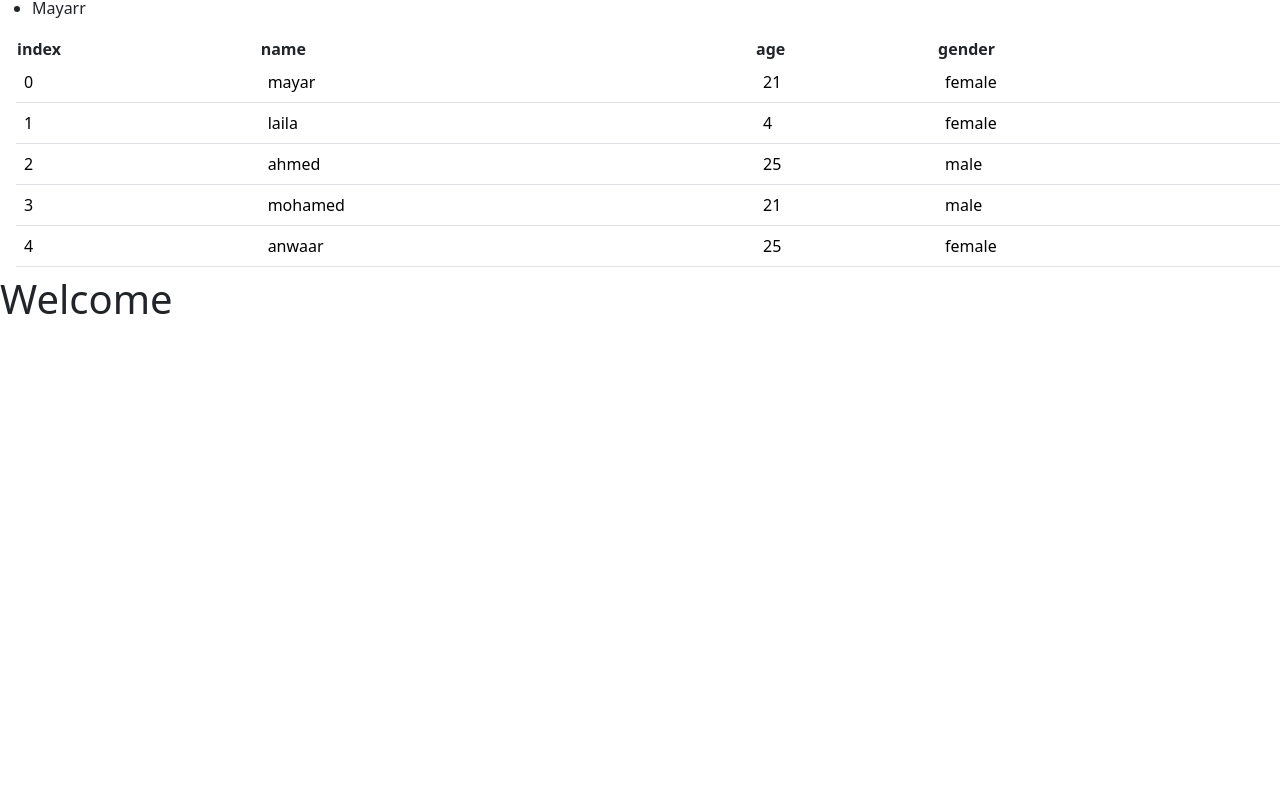
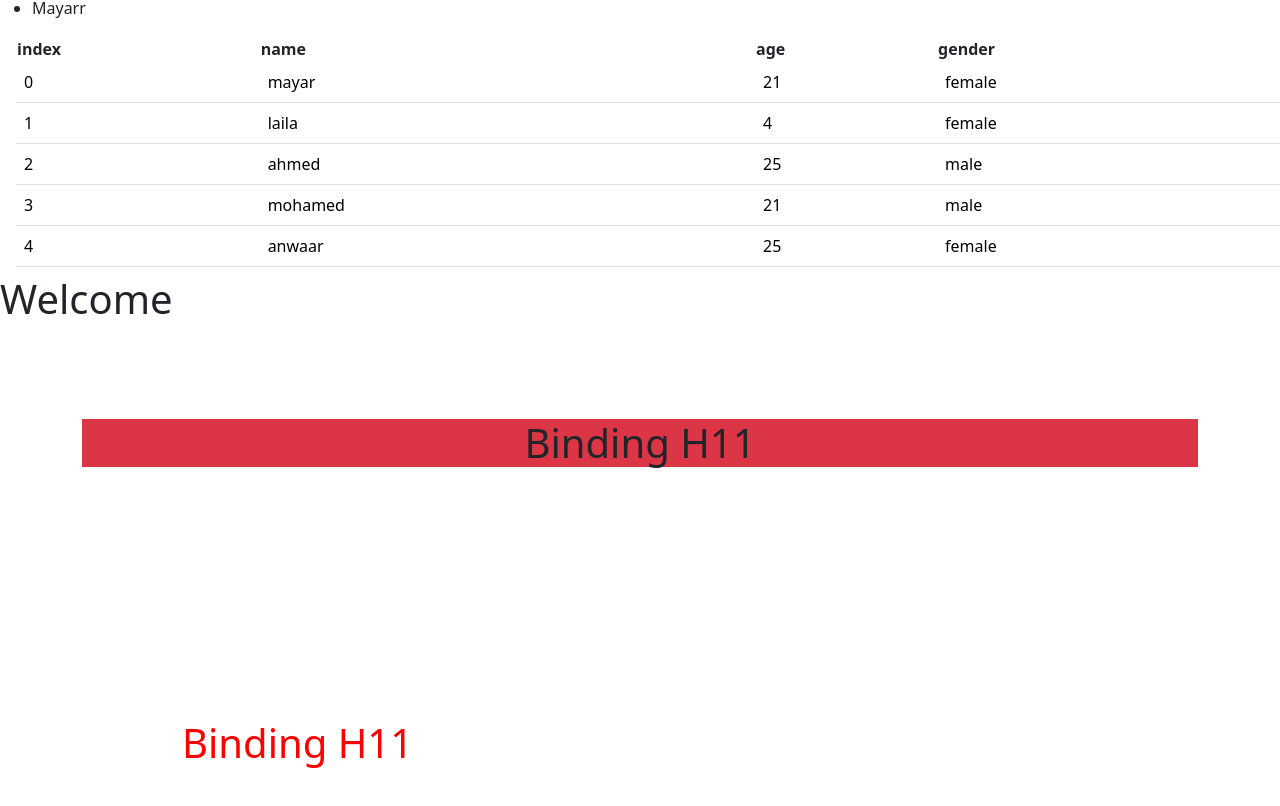
Before and after one commit to Mayar-Fawzy/Project1, an Angular app: page / in a window 1280 px wide. Shown: the part 374-1180 px from the top of the page. Before the commit the page ends 800 px from the top, so only its background shows below. Built offline with nearby package versions, Linux system fonts and the light colour scheme.

Commit message:
binding one way

```diff
--- a/src/app/binding/binding.component.html
+++ b/src/app/binding/binding.component.html
@@ -56,3 +56,15 @@
  </p>
  </div>
  <!-- ngclass -->
+  <div class="container py-5 my-5">
+     <h1 [ngClass]="
+     {'text-center bg-danger':productPrice<100,  'bg-warning':nAmE=='mayar'
+     }" >Binding H11</h1>
+  </div>
+  <!-- ngStyle -->
+  <div class="container py-5 my-5">
+    <h1 [ngStyle]="
+    {'color':productPrice<100? 'red': 'pink',
+    'margin.px':nAmE=='mayar'?'100':'29'
+    }" >Binding H11</h1>
+ </div>
--- a/src/app/binding/binding.component.ts
+++ b/src/app/binding/binding.component.ts
@@ -8,6 +8,7 @@ import { Users } from '../users';
 
 })
 export class BindingComponent {
+  nAmE:string="mayar";
   imgurl='../../assets/logo/logo\ 01.png';
   Hello(){alert("hello");}
   Helloo(eventInfo:MouseEvent){
```
